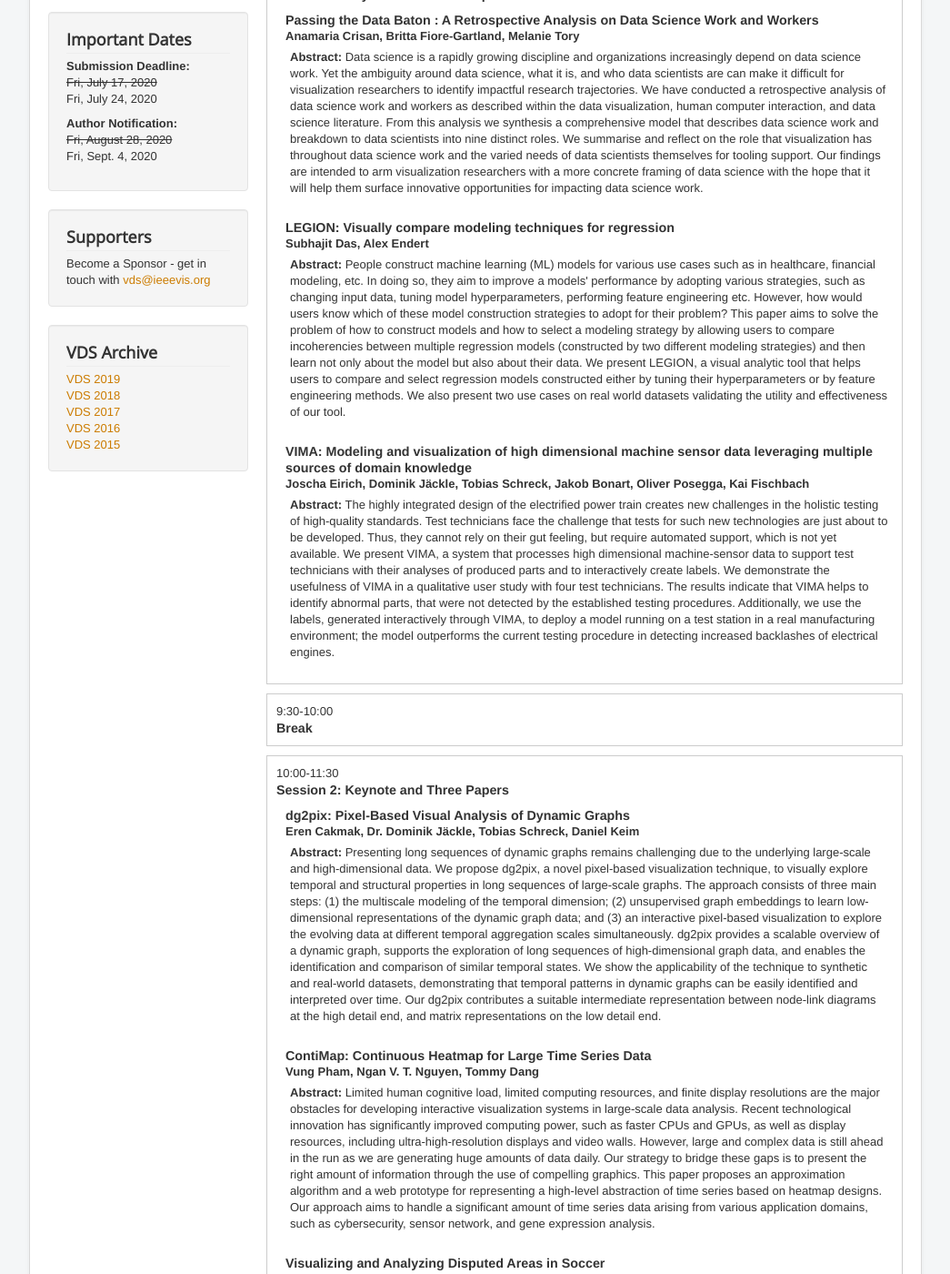
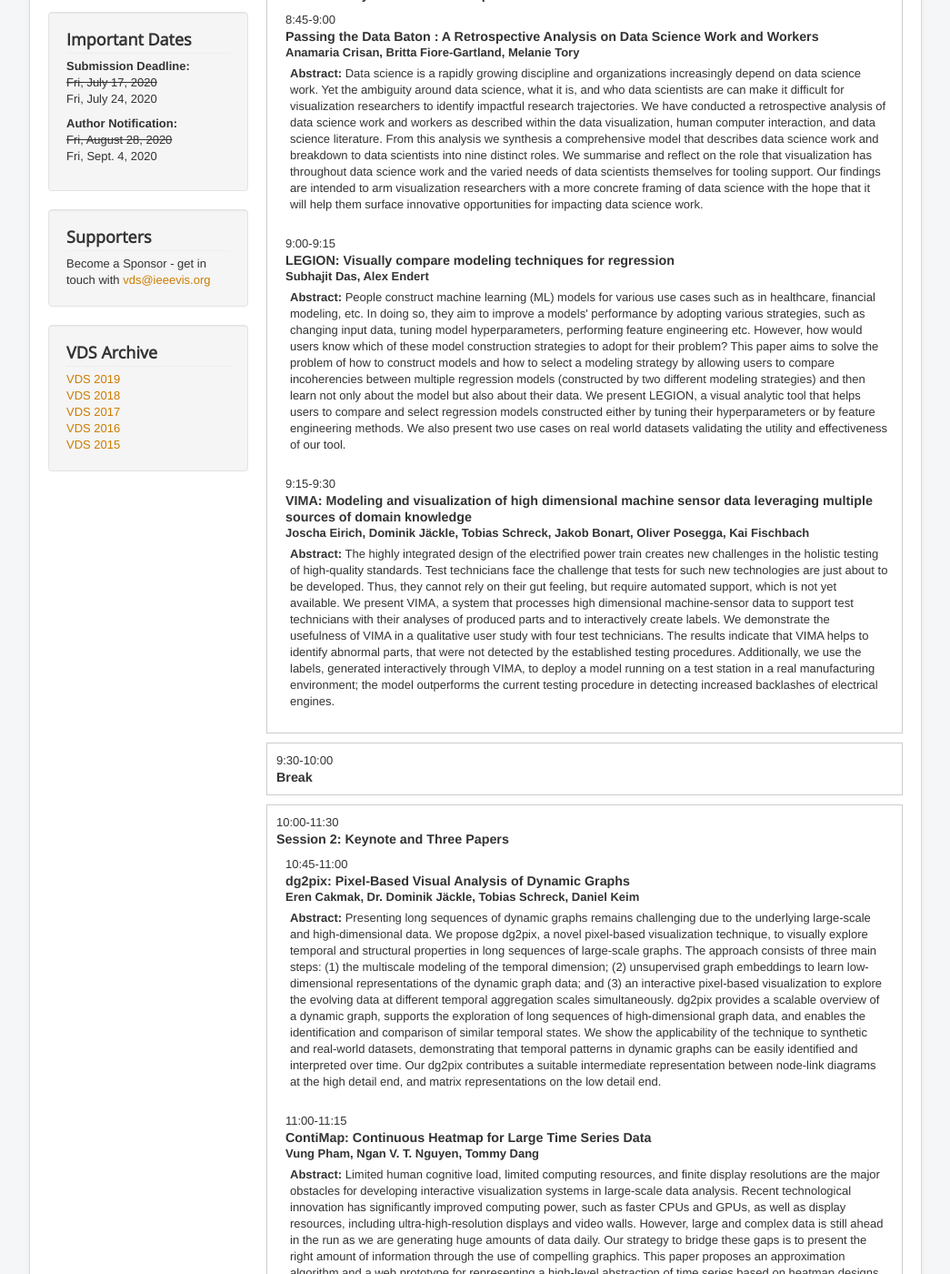
Before and after one commit to visualdatascience/2020, a Jekyll site: the page built from program.md, in a window 1280 px wide and 1400 px high, scrolled down 450 px. Shown: the whole window at 91% size, without its empty margins (117-1162 px from the left). Built offline with Jekyll 4.4.1, drawn with Linux system fonts in a browser that asks for light colours.

Commit message:
reformat program

```diff
--- a/_includes/invited_talk.html
+++ b/_includes/invited_talk.html
@@ -3,7 +3,7 @@
 
 <div class="talk">
 
-<!--     <div class="tportrait"><img src="{{ site.baseurl }}/images/speakers/{{talk.picture}}" alt="{{talk.speaker}}">
+    <div class="tportrait"><img src="{{ site.baseurl }}/images/speakers/{{talk.picture}}" alt="{{talk.speaker}}">
 
         <div>{{talk.picture-note}}</div>
     </div>
@@ -14,10 +14,12 @@
         <span class="tspeaker" style="float: right;"><a href="{{ site.baseurl }}/files/{{talk.slides}}">Download
             Slides</a></span>
         {% endif %}
-    </div> -->
+    </div>
     <div><span class="tspeaker">{{talk.speaker}}</span>, <span>{{talk.affiliation}}</span></div>
 
-<!--     <div><a href="{{ talk.website }}">{{ talk.website }}</a></div>
+    <div><a href="{{ talk.website }}">{{ talk.website }}</a></div>
+
+
 
     <div class="tbioabstract">
 
@@ -26,6 +28,6 @@
 
         <div class="tbio"><b>Bio:</b> {{talk.bio}}</div>
     </div>
- --></div>
+</div>
 {% endif %}
 {% endfor %}
--- a/_layouts/program.html
+++ b/_layouts/program.html
@@ -10,9 +10,9 @@ layout: page
 <div class="talk">
      <span class="time">8:00-9:30</span><div class="ttitle">Session 1: Keynote and Three Papers</div>
      {% include invited_talk.html time="8:00-8:45" key="finale" %}
-     {% include paper.html time="" key="1" %}
-     {% include paper.html time="" key="2" %}
-     {% include paper.html time="" key="3" %}
+     {% include paper.html time="8:45-9:00" key="1" %}
+     {% include paper.html time="9:00-9:15" key="2" %}
+     {% include paper.html time="9:15-9:30" key="3" %}
 
 </div>
 
@@ -24,8 +24,8 @@ layout: page
 <div class="talk">
      <span class="time">10:00-11:30</span><div class="ttitle">Session 2: Keynote and Three Papers</div>
      {% include invited_talk.html time="10:00-10:45" key="hullman" %}
-     {% include paper.html time="" key="4" %}
-     {% include paper.html time="" key="5" %}
-     {% include paper.html time="" key="6" %}
+     {% include paper.html time="10:45-11:00" key="4" %}
+     {% include paper.html time="11:00-11:15" key="5" %}
+     {% include paper.html time="11:15-11:30" key="6" %}
 
 </div>
```
Also changed, not shown: _talks/finale.md (+0 -9 lines).
